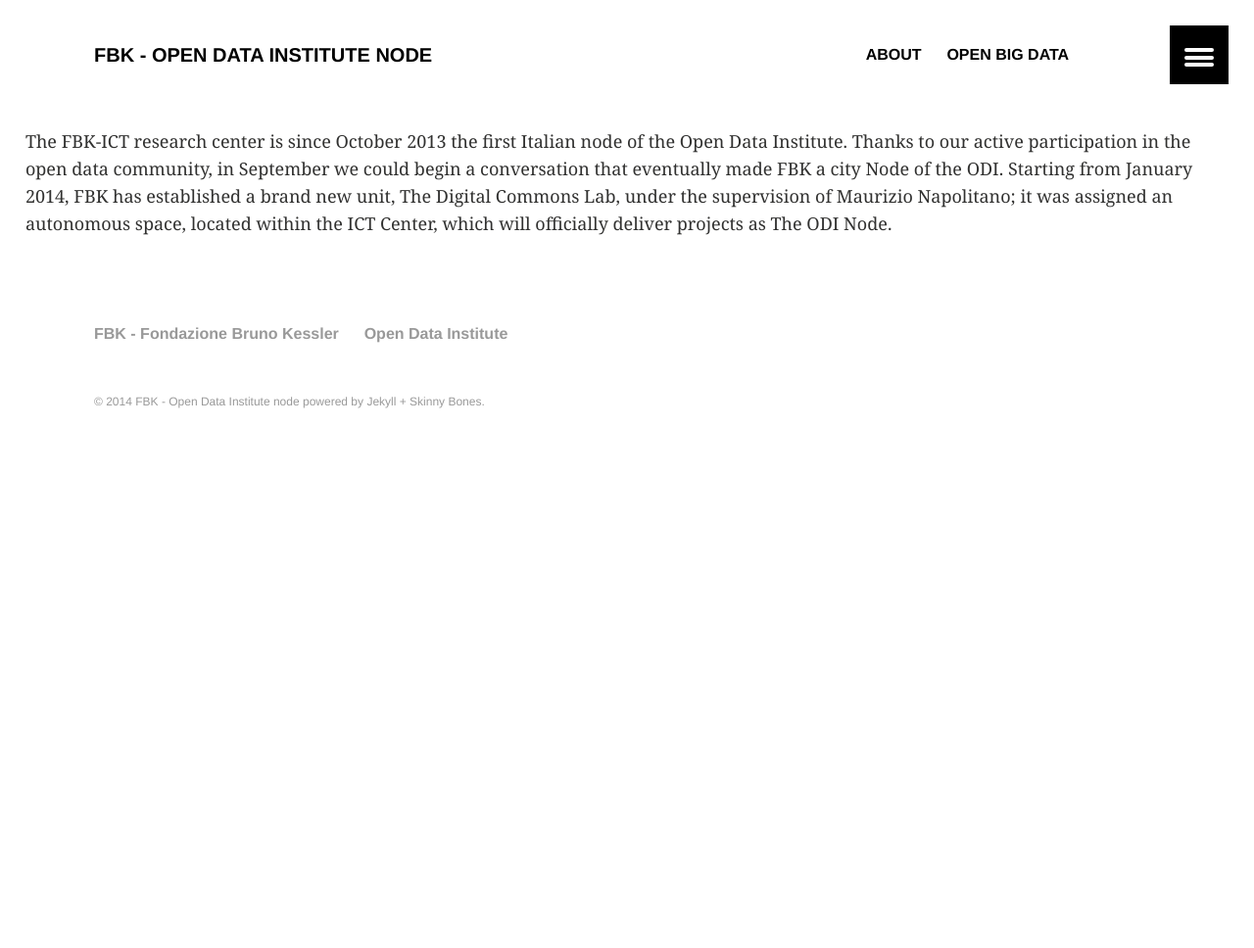
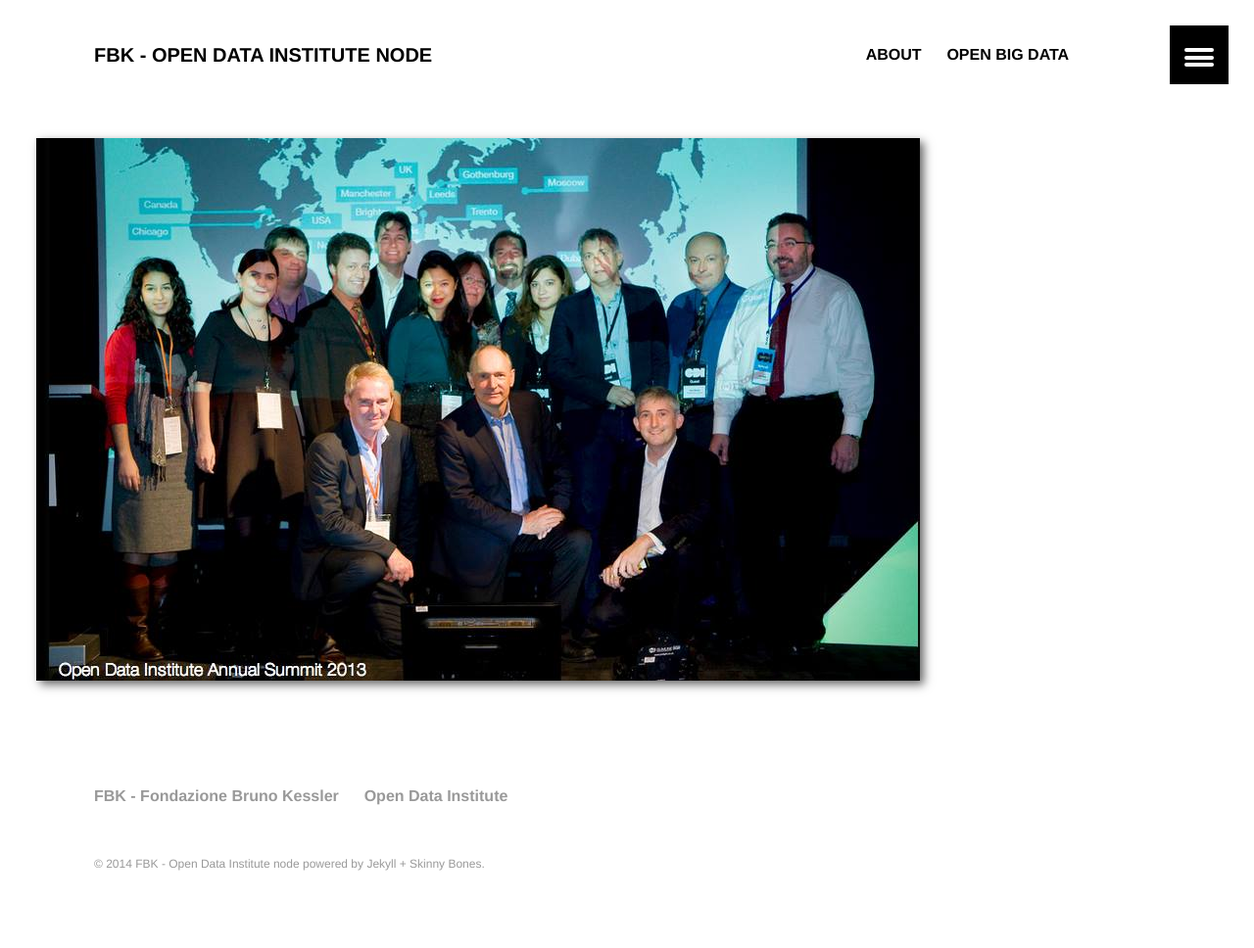
Before and after one commit to theodifbk/theodifbk.github.io, a Jekyll site: the page built from posts.md, in a window 1280 px wide. Shown: the whole page at 98% size. Built offline with Jekyll 4.4.1, drawn with Linux system fonts in a browser that asks for light colours; before the commit the page ends 900 px from its top, so only the background shows below that.

Commit message:
Update posts.md

```diff
--- a/posts.md
+++ b/posts.md
@@ -3,7 +3,7 @@
 permalink: /
 title: "FBK - Open Data Institute node"
 ---
-The FBK-ICT research center is since October 2013 the first Italian node of the Open Data Institute. Thanks to our active participation in the open data community, in September we could begin a conversation that eventually made FBK a city Node of the ODI. Starting from January 2014, FBK has established a brand new unit, The Digital Commons Lab, under the supervision of Maurizio Napolitano; it was assigned an autonomous space, located within the ICT Center, which will officially deliver projects as The ODI Node.
+![odi network](../images/odi_network.png)
 
 <div class="tiles">
 {% for post in site.posts %}
```
